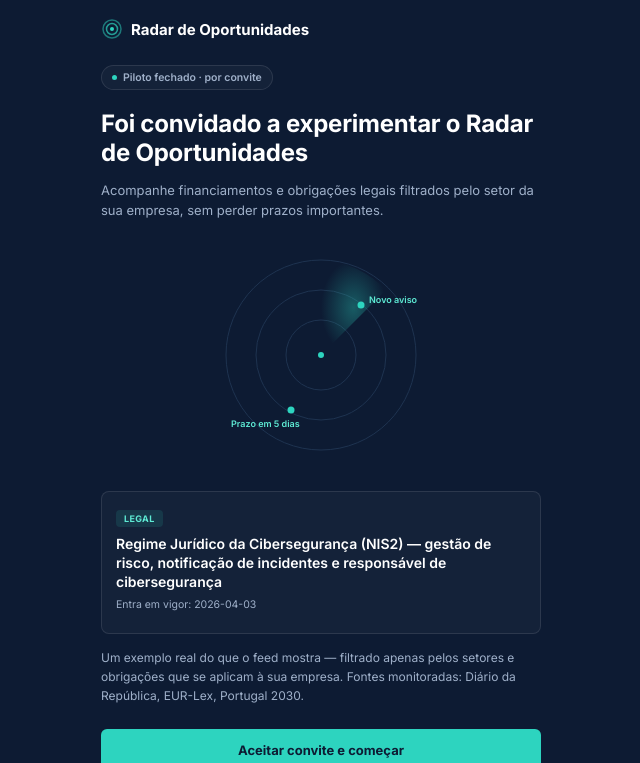
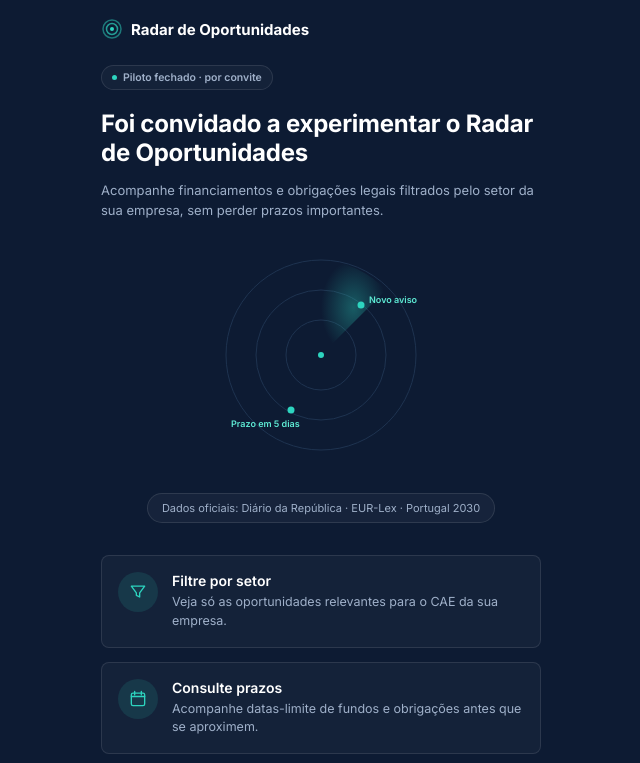
Before and after one commit to saramscruz/radar-oportunidades, a Next.js app: page / in a window 1280 px wide. Shown: the top 763 px of the page, without its empty margins (319-959 px from the left). Built offline with nearby package versions, Linux system fonts and the light colour scheme.

Commit message:
Adiciona navegador público de setores

```diff
--- a/app/page.tsx
+++ b/app/page.tsx
@@ -4,6 +4,37 @@ import RadarGraphic from "@/components/RadarGraphic";
 // Piloto fechado, por convite — não há registo público (Princípio 3 do PRD).
 // Esta página assume que a pessoa já foi convidada; não tenta validar isso
 // aqui — a validação real acontece no consentimento e no registo.
+
+const features = [
+  {
+    title: "Filtre por setor",
+    body: "Veja só as oportunidades relevantes para o CAE da sua empresa.",
+    icon: (
+      <path d="M4 5h16l-6 8v5l-4-2v-3L4 5z" stroke="#2DD4BF" strokeWidth="1.6" strokeLinejoin="round" fill="none" />
+    ),
+  },
+  {
+    title: "Consulte prazos",
+    body: "Acompanhe datas-limite de fundos e obrigações antes que se aproximem.",
+    icon: (
+      <>
+        <rect x="4" y="5" width="16" height="15" rx="2" stroke="#2DD4BF" strokeWidth="1.6" fill="none" />
+        <path d="M4 9h16M8 3v4M16 3v4" stroke="#2DD4BF" strokeWidth="1.6" strokeLinecap="round" />
+      </>
+    ),
+  },
+  {
+    title: "Aceda aos detalhes",
+    body: "Toda a informação essencial, com fonte legal, num único ecrã.",
+    icon: (
+      <>
+        <path d="M6 3h9l4 4v14H6V3z" stroke="#2DD4BF" strokeWidth="1.6" strokeLinejoin="round" fill="none" />
+        <path d="M9 12h7M9 16h5" stroke="#2DD4BF" strokeWidth="1.6" strokeLinecap="round" />
+      </>
+    ),
+  },
+];
+
 export default function ConvitePage() {
   return (
     <>
@@ -23,10 +54,75 @@ export default function ConvitePage() {
           da sua empresa, sem perder prazos importantes.
         </p>
 
-        <div style={{ display: "flex", justifyContent: "center", marginBottom: 26 }}>
+        <div style={{ display: "flex", justifyContent: "center", marginBottom: 28 }}>
           <RadarGraphic />
         </div>
 
+        {/* Fontes oficiais — pílula, tal como no produto ao vivo */}
+        <div style={{ display: "flex", justifyContent: "center", marginBottom: 32 }}>
+          <div
+            style={{
+              display: "inline-flex",
+              alignItems: "center",
+              gap: 6,
+              fontSize: 11,
+              color: "var(--text-secondary)",
+              background: "rgba(255,255,255,0.04)",
+              border: "1px solid var(--border)",
+              padding: "7px 14px",
+              borderRadius: 20,
+            }}
+          >
+            Dados oficiais: Diário da República · EUR-Lex · Portugal 2030
+          </div>
+        </div>
+
+        {/* Três funcionalidades, com ícone dentro de círculo — igual ao produto ao vivo */}
+        <div style={{ display: "flex", flexDirection: "column", gap: 14, marginBottom: 32 }}>
+          {features.map((f) => (
+            <div
+              key={f.title}
+              style={{
+                display: "flex",
+                alignItems: "flex-start",
+                gap: 14,
+                padding: 16,
+                borderRadius: 8,
+                border: "1px solid var(--border)",
+                background: "var(--bg-card)",
+              }}
+            >
+              <div
+                style={{
+                  flexShrink: 0,
+                  width: 40,
+                  height: 40,
+                  borderRadius: "50%",
+                  background: "rgba(45,212,191,0.12)",
+                  display: "flex",
+                  alignItems: "center",
+                  justifyContent: "center",
+                }}
+              >
+                <svg width="20" height="20" viewBox="0 0 24 24" fill="none">
+                  {f.icon}
+                </svg>
+              </div>
+              <div>
+                <h3 style={{ fontSize: 14, fontWeight: 600, margin: "0 0 4px", color: "var(--text-primary)" }}>
+                  {f.title}
+                </h3>
+                <p style={{ fontSize: 12.5, color: "var(--text-secondary)", margin: 0, lineHeight: 1.5 }}>
+                  {f.body}
+                </p>
+              </div>
+            </div>
+          ))}
+        </div>
+
+        <h3 className="section-title" style={{ marginTop: 0 }}>
+          Um exemplo real do feed
+        </h3>
         <div className="card" style={{ cursor: "default" }}>
           <span className="badge legal">Legal</span>
           <h3>
@@ -36,14 +132,11 @@ export default function ConvitePage() {
           <div className="meta">Entra em vigor: 2026-04-03</div>
         </div>
 
-        <p className="lede" style={{ fontSize: 12 }}>
-          Um exemplo real do que o feed mostra — filtrado apenas pelos
-          setores e obrigações que se aplicam à sua empresa. Fontes
-          monitoradas: Diário da República, EUR-Lex, Portugal 2030.
-        </p>
-
-        <Link href="/registo" className="btn">
+        <Link href="/registo" className="btn" style={{ marginTop: 8 }}>
           Aceitar convite e começar
+        </Link>
+        <Link href="/setores" className="btn ghost" style={{ marginTop: 10 }}>
+          Explorar por setor, sem criar conta
         </Link>
       </main>
     </>
```
Also changed, not shown: app/setores/[id]/page.tsx (added, +98 -0 lines), app/setores/page.tsx (added, +46 -0 lines).
